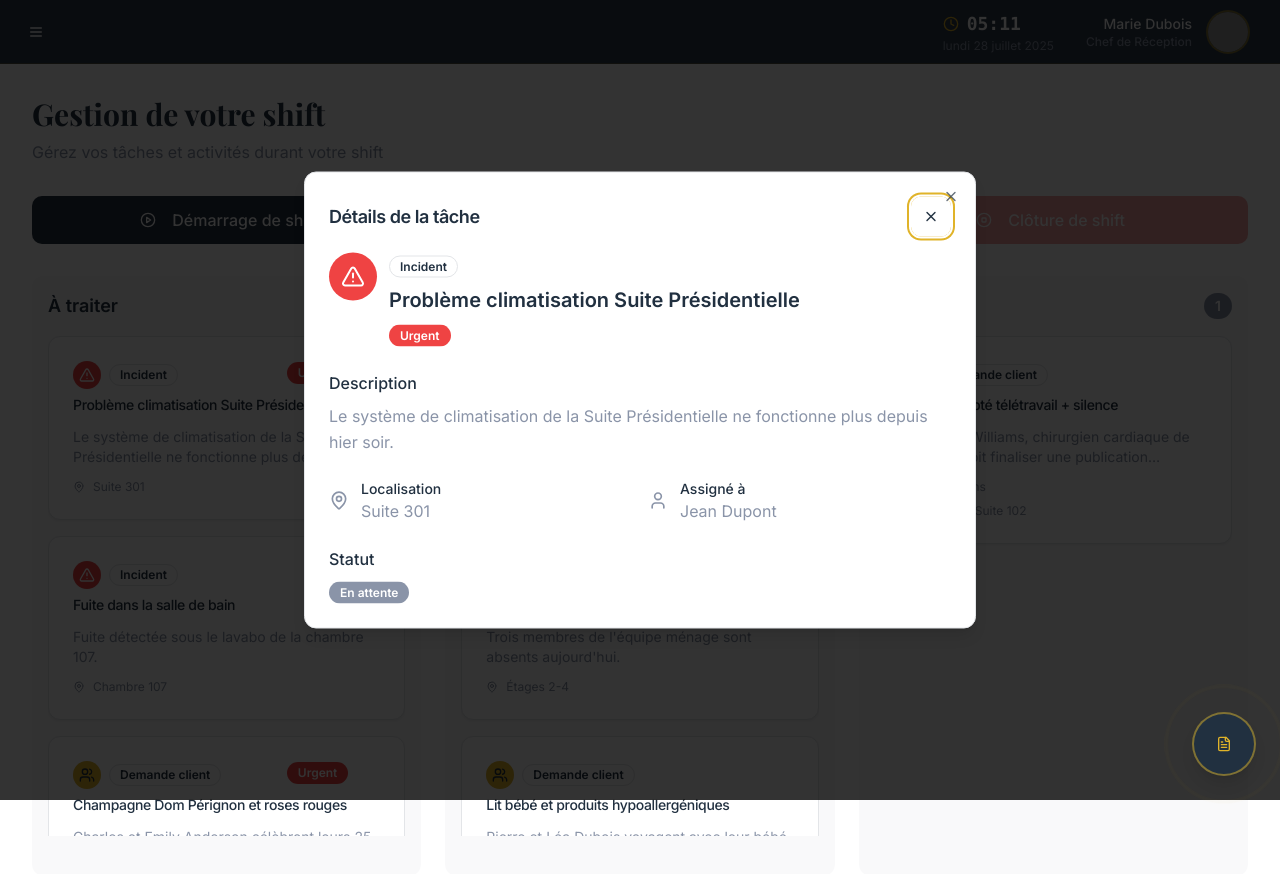
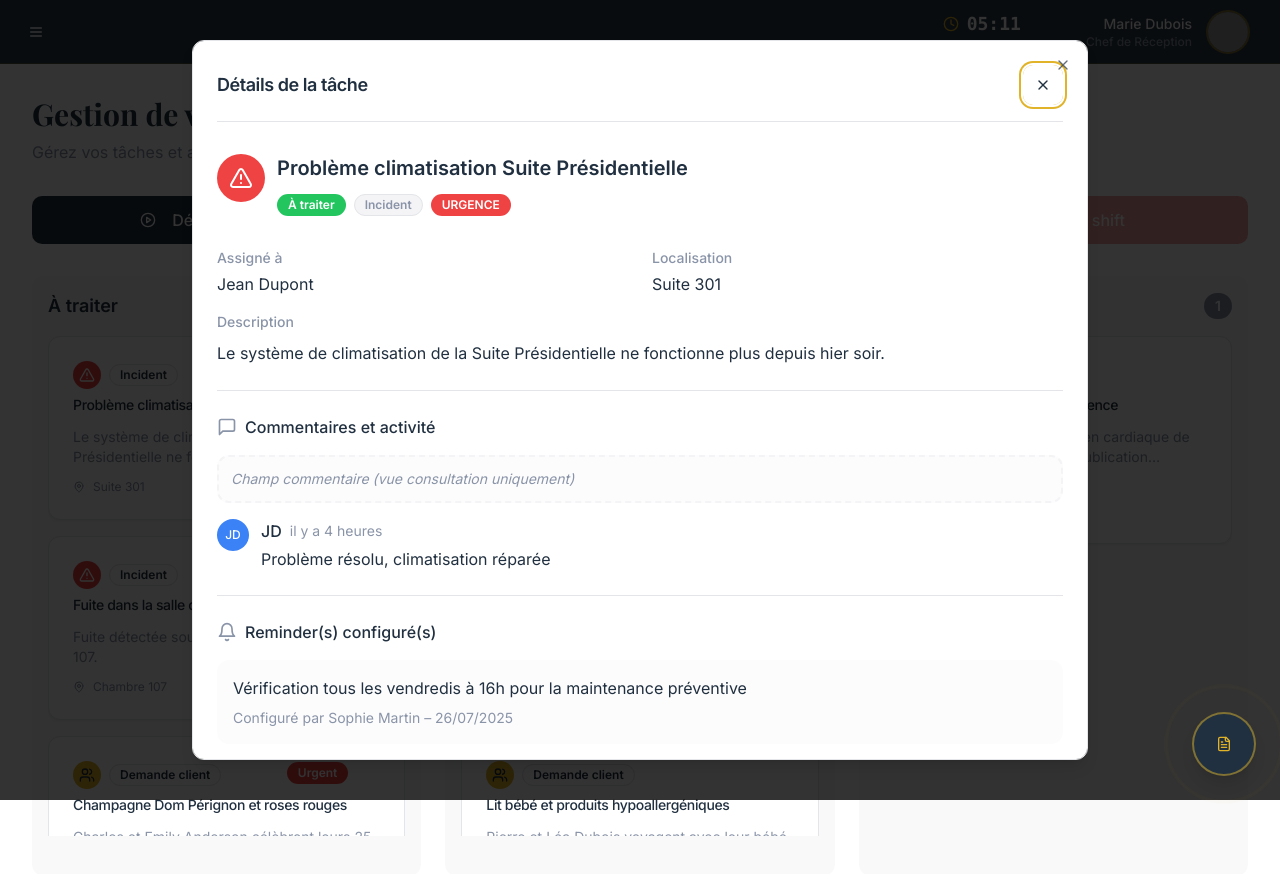
Before and after one commit to Lazlo84AI/receptionist-hospitality-os, a React (Vite) app: page /shift in a window 1280 px wide. Both pictures are taken after a click on the element "Problème climatisation Suite Présidentielle". Shown: the top 874 px of the page. Built offline with nearby package versions, Linux system fonts and the light colour scheme; grey boxes are pictures that could not be loaded.

Commit message:
Fix task detail view
Apply the detailed card view UI to all shift opening task details, removing interactive elements for a consultative-only display.

```diff
--- a/src/components/modals/TaskDetailModal.tsx
+++ b/src/components/modals/TaskDetailModal.tsx
@@ -10,7 +10,9 @@ import {
   AlertTriangle,
   Users,
   Clock,
-  Wrench
+  Wrench,
+  MessageSquare,
+  Bell
 } from 'lucide-react';
 import { cn } from '@/lib/utils';
 
@@ -82,8 +84,8 @@ const TaskDetailModal: React.FC<TaskDetailModalProps> = ({
 
   return (
     <Dialog open={isOpen} onOpenChange={onClose}>
-      <DialogContent className="max-w-2xl max-h-[80vh] overflow-y-auto">
-        <DialogHeader>
+      <DialogContent className="max-w-4xl max-h-[90vh] overflow-y-auto">
+        <DialogHeader className="pb-4 border-b">
           <div className="flex items-center justify-between">
             <DialogTitle className="text-lg font-semibold">
               Détails de la tâche
@@ -94,108 +96,143 @@ const TaskDetailModal: React.FC<TaskDetailModalProps> = ({
           </div>
         </DialogHeader>
 
-        <div className="space-y-6">
-          {/* Task Header */}
+        <div className="space-y-6 pt-4">
+          {/* 🧱 Informations statiques en haut */}
+          <div className="space-y-4">
+            {/* Titre principal et badges */}
             <div className="flex items-start gap-3">
               <div className={cn("p-3 rounded-full", typeConfig.color)}>
                 <TypeIcon className="h-6 w-6" />
               </div>
               <div className="flex-1">
-              <Badge variant="outline" className="mb-2">
+                <h3 className="text-xl font-semibold mb-3">{task.title}</h3>
+                <div className="flex items-center gap-2 mb-4">
+                  <Badge
+                    variant={task.status === 'completed' ? 'default' : 'secondary'}
+                    className={task.status === 'pending' ? 'bg-green-500 text-white' : ''}
+                  >
+                    {task.status === 'pending' && 'À traiter'}
+                    {task.status === 'in_progress' && 'En cours'}
+                    {task.status === 'completed' && 'Terminé'}
+                  </Badge>
+                  <Badge variant="outline" className="bg-muted text-muted-foreground">
                     {typeConfig.label}
                   </Badge>
-              <h3 className="text-xl font-semibold mb-2">{task.title}</h3>
                   {task.priority === 'urgent' && (
                     <Badge className="bg-urgence-red text-warm-cream">
-                  Urgent
+                      URGENCE
                     </Badge>
                   )}
                 </div>
               </div>
+            </div>
 
-          {/* Description */}
-          {task.description && (
+            {/* Assigné à et Localisation */}
+            <div className="grid grid-cols-1 md:grid-cols-2 gap-6">
+              {task.assignedTo && (
                 <div>
-              <h4 className="font-medium mb-2">Description</h4>
-              <p className="text-muted-foreground leading-relaxed">
-                {task.description}
-              </p>
+                  <p className="text-sm font-medium text-muted-foreground mb-1">Assigné à</p>
+                  <p className="text-foreground">{task.assignedTo}</p>
                 </div>
               )}
 
-          {/* Task Details */}
-          <div className="grid grid-cols-1 md:grid-cols-2 gap-4">
-            {task.guestName && (
-              <div className="flex items-center gap-3">
-                <User className="h-5 w-5 text-muted-foreground" />
+              {(task.roomNumber || task.location) && (
                 <div>
-                  <p className="text-sm font-medium">Client</p>
-                  <p className="text-muted-foreground">{task.guestName}</p>
-                </div>
-              </div>
-            )}
-
-            {task.roomNumber && (
-              <div className="flex items-center gap-3">
-                <MapPin className="h-5 w-5 text-muted-foreground" />
-                <div>
-                  <p className="text-sm font-medium">Chambre</p>
-                  <p className="text-muted-foreground">{task.roomNumber}</p>
-                </div>
-              </div>
-            )}
-
-            {task.location && !task.roomNumber && (
-              <div className="flex items-center gap-3">
-                <MapPin className="h-5 w-5 text-muted-foreground" />
-                <div>
-                  <p className="text-sm font-medium">Localisation</p>
-                  <p className="text-muted-foreground">{task.location}</p>
-                </div>
-              </div>
-            )}
-
-            {task.assignedTo && (
-              <div className="flex items-center gap-3">
-                <User className="h-5 w-5 text-muted-foreground" />
-                <div>
-                  <p className="text-sm font-medium">Assigné à</p>
-                  <p className="text-muted-foreground">{task.assignedTo}</p>
-                </div>
-              </div>
-            )}
-
-            {task.dueDate && (
-              <div className="flex items-center gap-3">
-                <Calendar className="h-5 w-5 text-muted-foreground" />
-                <div>
-                  <p className="text-sm font-medium">Échéance</p>
-                  <p className="text-muted-foreground">
-                    {new Date(task.dueDate).toLocaleDateString('fr-FR')}
-                  </p>
-                </div>
-              </div>
-            )}
-
-            {task.recipient && (
-              <div className="flex items-center gap-3">
-                <User className="h-5 w-5 text-muted-foreground" />
-                <div>
-                  <p className="text-sm font-medium">Destinataire</p>
-                  <p className="text-muted-foreground">{task.recipient}</p>
-                </div>
+                  <p className="text-sm font-medium text-muted-foreground mb-1">Localisation</p>
+                  <p className="text-foreground">{task.roomNumber || task.location}</p>
                 </div>
               )}
             </div>
 
-          {/* Status */}
+            {/* Description */}
             <div>
-            <h4 className="font-medium mb-2">Statut</h4>
-            <Badge variant={task.status === 'completed' ? 'default' : 'secondary'}>
-              {task.status === 'pending' && 'En attente'}
-              {task.status === 'in_progress' && 'En cours'}
-              {task.status === 'completed' && 'Terminé'}
-            </Badge>
+              <p className="text-sm font-medium text-muted-foreground mb-2">Description</p>
+              <p className="text-foreground leading-relaxed">
+                {task.description || "Le système de climatisation de la Suite Présidentielle ne fonctionne plus depuis hier soir."}
+              </p>
+            </div>
+          </div>
+
+          {/* 💬 Bloc commentaires et activité */}
+          <div className="border-t pt-6">
+            <div className="flex items-center gap-2 mb-4">
+              <MessageSquare className="h-5 w-5 text-muted-foreground" />
+              <h4 className="font-medium text-foreground">Commentaires et activité</h4>
+            </div>
+
+            {/* Champ commentaire (lecture seule) */}
+            <div className="mb-4 p-3 bg-muted/30 rounded-lg border-2 border-dashed border-muted">
+              <p className="text-sm text-muted-foreground italic">
+                Champ commentaire (vue consultation uniquement)
+              </p>
+            </div>
+
+            {/* Commentaires postés */}
+            <div className="space-y-3">
+              <div className="flex space-x-3">
+                <div className="flex-shrink-0">
+                  <div className="w-8 h-8 bg-blue-500 rounded-full flex items-center justify-center">
+                    <span className="text-white text-xs font-medium">JD</span>
+                  </div>
+                </div>
+                <div className="flex-1">
+                  <div className="flex items-center gap-2 mb-1">
+                    <span className="font-medium text-foreground">JD</span>
+                    <span className="text-sm text-muted-foreground">il y a 4 heures</span>
+                  </div>
+                  <p className="text-foreground">Problème résolu, climatisation réparée</p>
+                </div>
+              </div>
+            </div>
+          </div>
+
+          {/* ⏰ Bloc Reminder(s) configuré(s) */}
+          <div className="border-t pt-6">
+            <div className="flex items-center gap-2 mb-4">
+              <Bell className="h-5 w-5 text-muted-foreground" />
+              <h4 className="font-medium text-foreground">Reminder(s) configuré(s)</h4>
+            </div>
+
+            <div className="bg-muted/30 rounded-lg p-4">
+              <p className="text-foreground mb-2">
+                Vérification tous les vendredis à 16h pour la maintenance préventive
+              </p>
+              <p className="text-sm text-muted-foreground">
+                Configuré par Sophie Martin – 26/07/2025
+              </p>
+            </div>
+          </div>
+
+          {/* 📜 Activités récentes (journal chronologique) */}
+          <div className="border-t pt-6">
+            <h4 className="font-medium text-foreground mb-4">Activités récentes</h4>
+
+            <div className="space-y-3 text-sm">
+              <div className="flex items-center gap-2 text-muted-foreground">
+                <div className="w-2 h-2 bg-blue-500 rounded-full"></div>
+                <span>JD a laissé un commentaire – il y a 4h</span>
+              </div>
+              <div className="flex items-center gap-2 text-muted-foreground">
+                <div className="w-2 h-2 bg-purple-500 rounded-full"></div>
+                <span>Sophie Martin a programmé un reminder – il y a 48h</span>
+              </div>
+              <div className="flex items-center gap-2 text-muted-foreground">
+                <div className="w-2 h-2 bg-green-500 rounded-full"></div>
+                <span>Marie Dubois a complété une tâche de checklist – il y a 6h</span>
+              </div>
+              <div className="flex items-center gap-2 text-muted-foreground">
+                <div className="w-2 h-2 bg-red-500 rounded-full"></div>
+                <span>Pierre Leroy a escaladé par email – il y a 12h</span>
+              </div>
+              <div className="flex items-center gap-2 text-muted-foreground">
+                <div className="w-2 h-2 bg-orange-500 rounded-full"></div>
+                <span>Une pièce jointe a été ajoutée par Marie Dubois – il y a 18h</span>
+              </div>
+              <div className="flex items-center gap-2 text-muted-foreground">
+                <div className="w-2 h-2 bg-blue-500 rounded-full"></div>
+                <span>Carte assignée à {task.assignedTo} par Sophie Martin – il y a 2j</span>
+              </div>
+            </div>
           </div>
         </div>
       </DialogContent>
```
Lines whose indentation alone changed are shown as unchanged.
